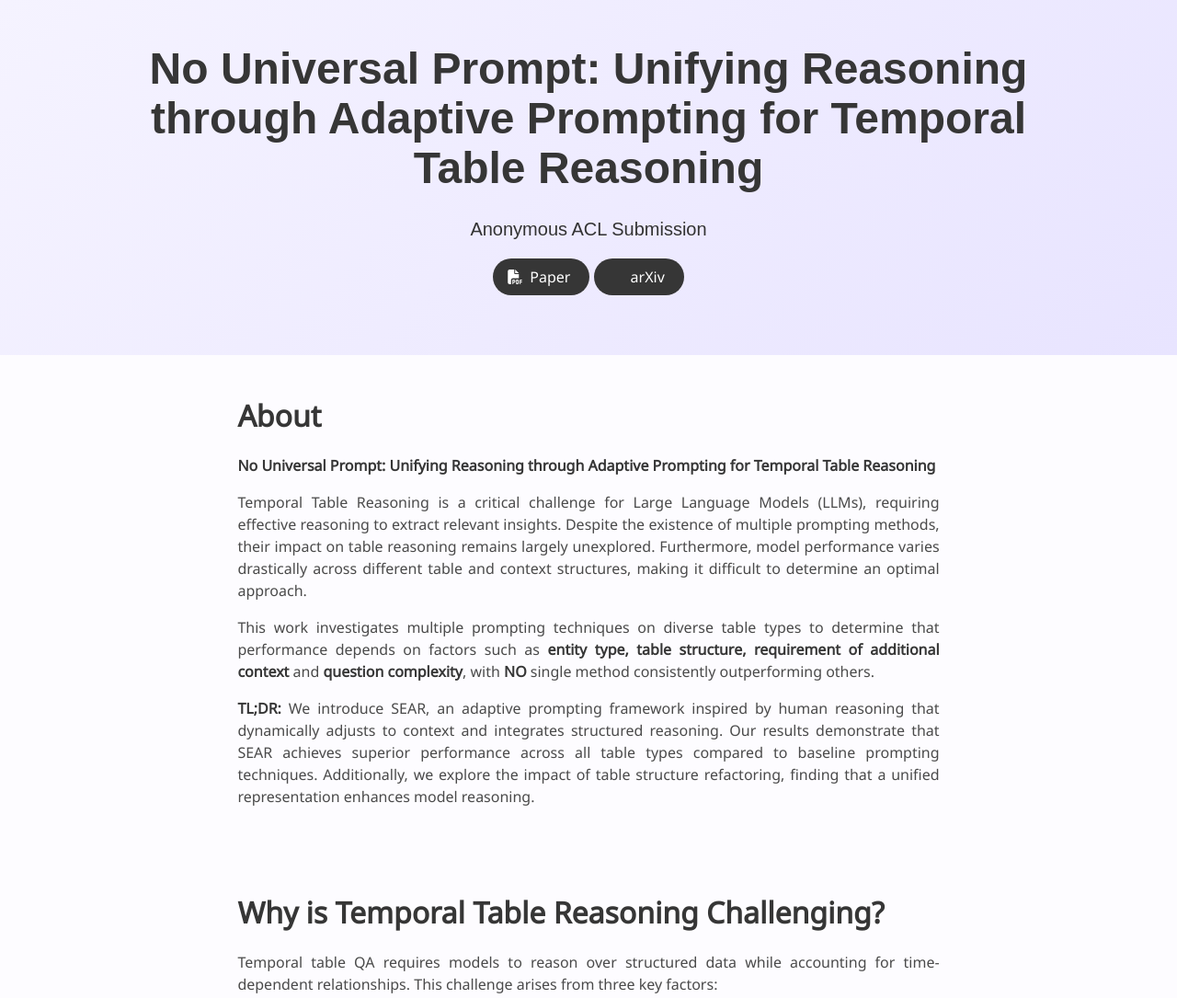
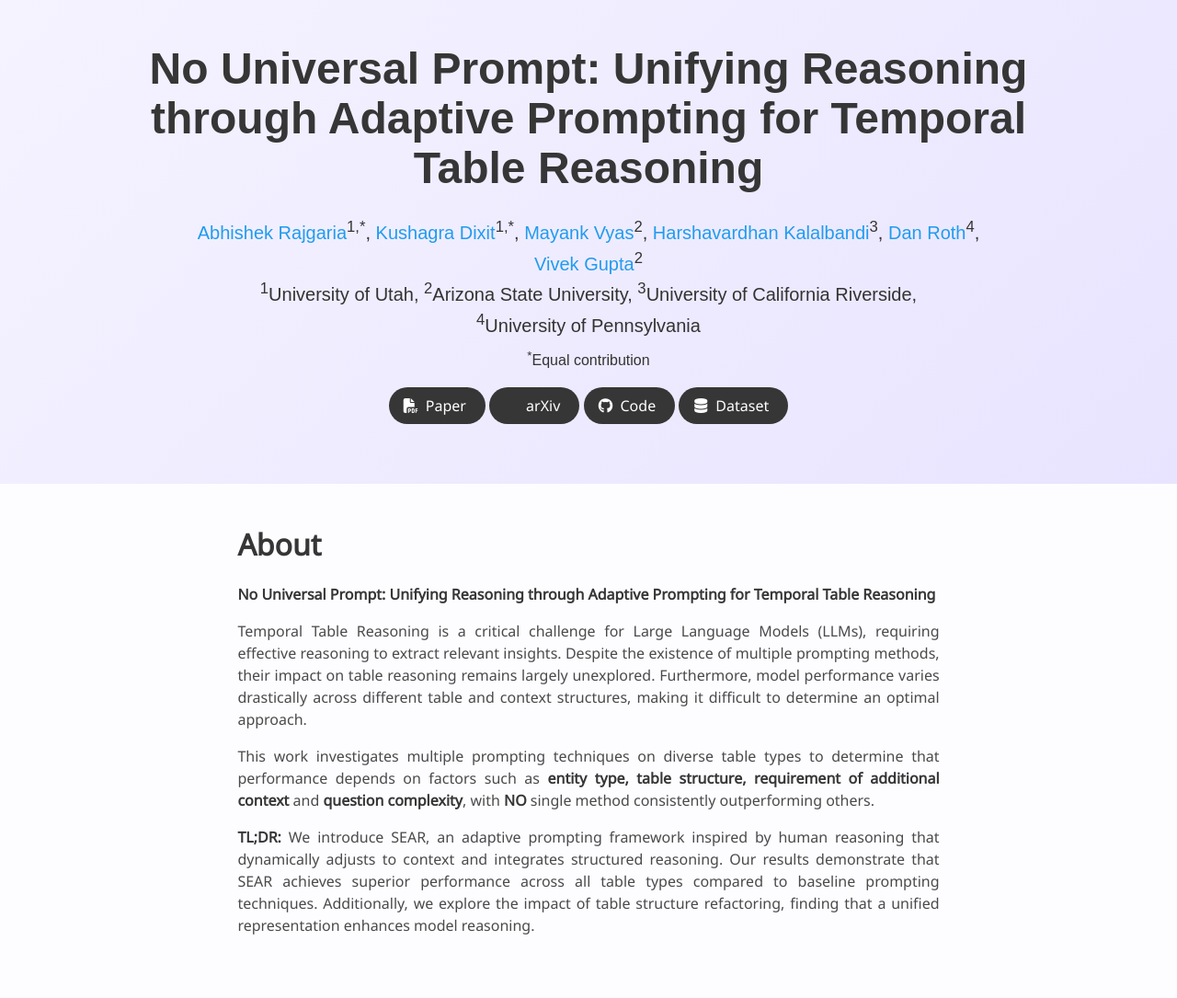
Before and after one commit to coral-lab-asu/SEAR, a plain HTML site: page index.html in a window 1280 px wide. Shown: the top 1085 px of the page at 92% size. Drawn offline with nearby package versions, Linux system fonts and the light colour scheme; some icons are missing; a web font is replaced by a local one.

Commit message:
update readme and links in website

```diff
--- a/index.html
+++ b/index.html
@@ -71,7 +71,27 @@
             <h1 class="title is-1 publication-title">No Universal Prompt: Unifying Reasoning through Adaptive Prompting for Temporal Table Reasoning
             </h1>
             <div class="is-size-5 publication-authors">
-              <span class="author-block">Anonymous ACL Submission</span>
+              <span class="author-block">
+                <a href="https://abhishekrajgaria.github.io/">Abhishek Rajgaria</a><sup>1,*</sup>,</span>
+              <span class="author-block">
+                <a href="https://kushagradixit.github.io/">Kushagra Dixit</a><sup>1,*</sup>,</span>
+              <span class="author-block">
+                <a href="https://mayank-glitch-cpu.github.io/">Mayank Vyas</a><sup>2</sup>,</span>
+              <span class="author-block">
+                <a href="https://github.com/HarshavardhanK">Harshavardhan Kalalbandi</a><sup>3</sup>,</span>
+              <span class="author-block">
+                <a href="https://www.cis.upenn.edu/~danroth/">Dan Roth</a><sup>4</sup>,</span>
+              <span class="author-block">
+                <a href="https://vgupta123.github.io/">Vivek Gupta</a><sup>2</sup></span>
+            </div>
+            <div class="is-size-5 publication-authors">
+              <span class="author-block"><sup>1</sup>University of Utah,</span>
+              <span class="author-block"><sup>2</sup>Arizona State University,</span>
+              <span class="author-block"><sup>3</sup>University of California Riverside,</span>
+              <span class="author-block"><sup>4</sup>University of Pennsylvania</span>
+            </div>
+            <div class="is-size-6 publication-authors" style="margin-top: 0.5rem;">
+              <span class="author-block"><sup>*</sup>Equal contribution</span>
             </div>
 
             <div class="column has-text-centered">
@@ -93,16 +113,26 @@
                     <span>arXiv</span>
                   </a>
                 </span>
-                <!-- Code Link (Placeholder) -->
-                <!-- <span class="link-block">
-                  <a href="#"
+                <!-- Code Link -->
+                <span class="link-block">
+                  <a href="https://github.com/kushagraDixit/TempTab-Recasting"
                     class="external-link button is-normal is-rounded is-dark">
                     <span class="icon">
                       <i class="fab fa-github"></i>
                     </span>
                     <span>Code</span>
                   </a>
-                </span> -->
+                </span>
+                <!-- Dataset Link -->
+                <span class="link-block">
+                  <a href="dataset/"
+                    class="external-link button is-normal is-rounded is-dark">
+                    <span class="icon">
+                      <i class="fas fa-database"></i>
+                    </span>
+                    <span>Dataset</span>
+                  </a>
+                </span>
               </div>
 
             </div>
```
Also changed, not shown: 1 other file.
